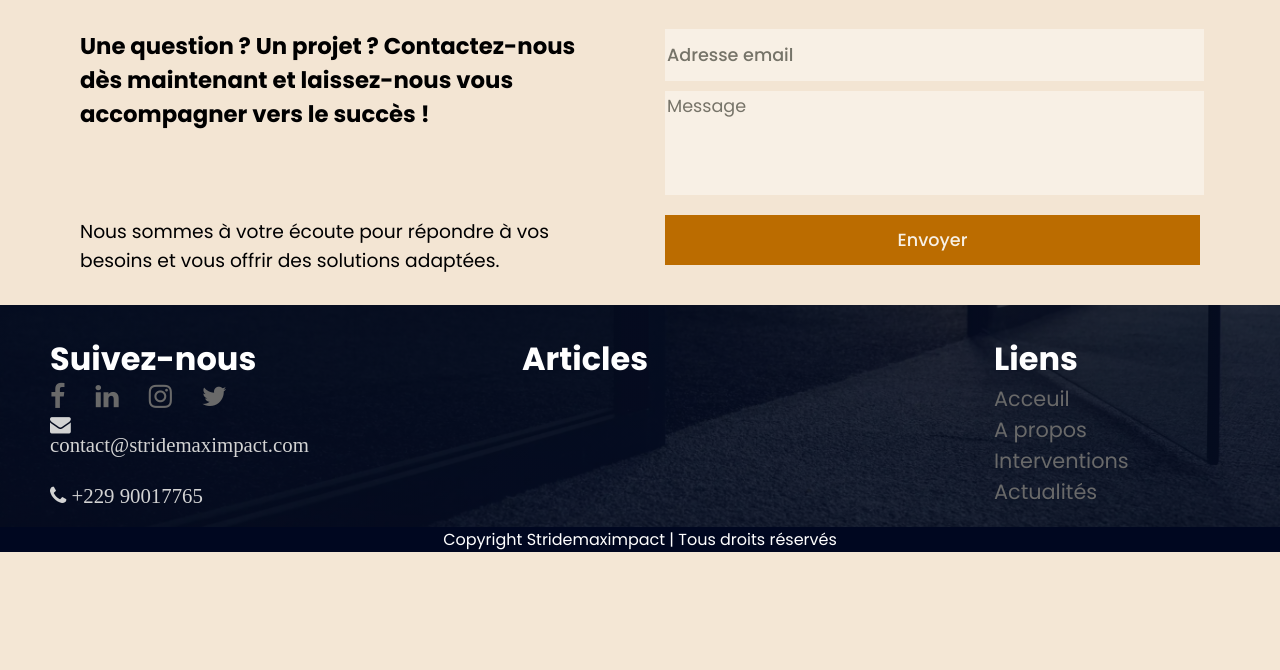
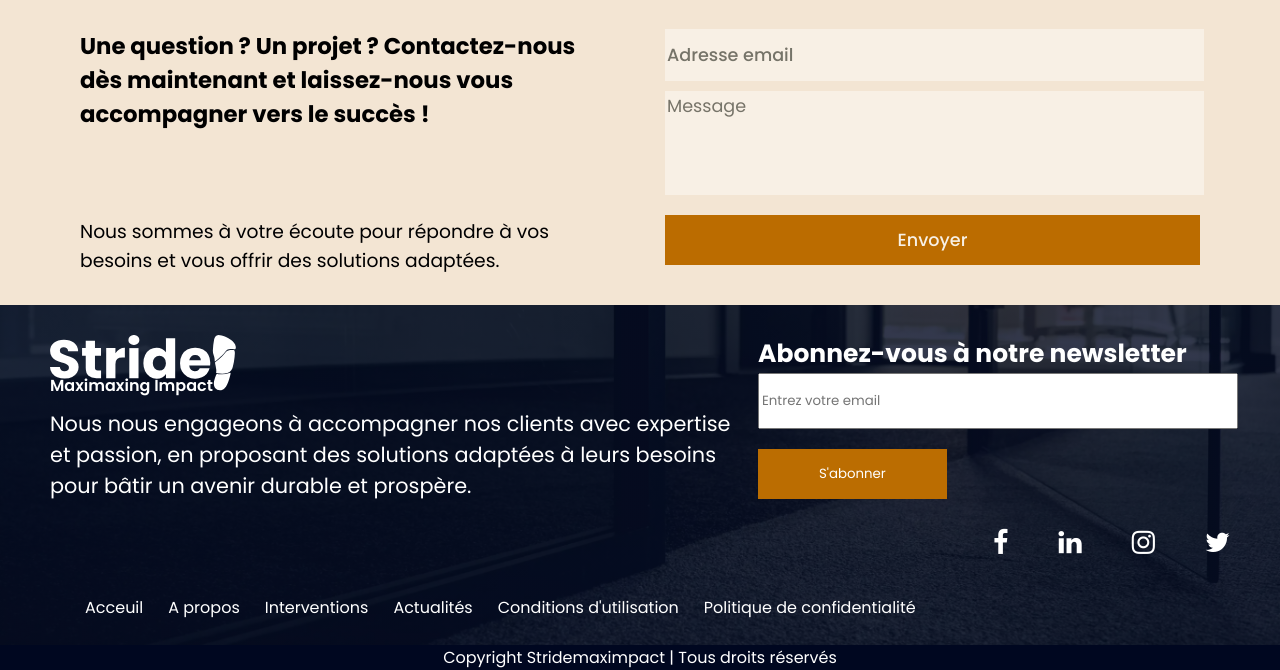
Before and after one commit to Topelus/Stridemaximpact, a PHP site: page /about.html in a window 1280 px wide. Shown: the part 471-1141 px from the top of the page. Before the commit the page ends 1023 px from the top, so only its background shows below. Run offline with PHP 8.4, Linux system fonts and the light colour scheme.

Commit message:
Corrections

```diff
--- a/about.html
+++ b/about.html
@@ -628,37 +623,99 @@
     </div>
     <footer>
         <div class="foot">
+            <div class="logofoot">
+                <div class="logo-stride">
+                    <!-- <img src="assets/images/logo-stride-c.png" alt="" srcset=""> -->
+                    <svg xmlns="http://www.w3.org/2000/svg" viewBox="0 0 518.24 183.11" fill="currentColor">
+                        <defs>
+                            <style>
+                                .scrolled .cls-1,
+                                .scrolled .cls-3 {
+                                    fill: #ff9100;
+                                }
+
+                                .scrolled .cls-2 {
+                                    fill: #0b43fc;
+                                }
+
+                                .cls-3 {
+                                    font-size: 44.6px;
+                                    font-family: Poppins-SemiBold, Poppins;
+                                    font-weight: 600;
+                                }
+
+                                .scrolled .cls-4 {
+                                    fill: #1ab9ff;
+                                }
+
+                                .scrolled .cls-5 {
+                                    fill: #186cfb;
+                                }
+                            </style>
+                        </defs>
+                        <g id="Calque_2" data-name="Calque 2">
+                            <g id="Calque_1-2" data-name="Calque 1">
+                                <path class="cls-1"
+                                    d="M249.3,14A12.93,12.93,0,0,1,245,23.86a15.4,15.4,0,0,1-10.92,4,15.6,15.6,0,0,1-11.06-4A12.93,12.93,0,0,1,218.74,14,13.09,13.09,0,0,1,223,4a15.6,15.6,0,0,1,11.06-4A15.4,15.4,0,0,1,245,4,13.09,13.09,0,0,1,249.3,14Z" />
+                                <path class="cls-2"
+                                    d="M20.48,117.87A33.72,33.72,0,0,1,5.8,106.73,30.37,30.37,0,0,1,0,89H27.4q.6,5.86,4.07,9a13.07,13.07,0,0,0,9,3.08q5.72,0,9-2.63a8.81,8.81,0,0,0,3.31-7.3,8.68,8.68,0,0,0-2.63-6.48,21.35,21.35,0,0,0-6.48-4.21,103.31,103.31,0,0,0-10.91-3.77A117.12,117.12,0,0,1,16.11,70.3,30.89,30.89,0,0,1,5,61Q.31,54.79.3,44.86.3,30.1,11,21.75T38.84,13.4Q56.3,13.4,67,21.75T78.43,45H50.58a10.86,10.86,0,0,0-3.76-8A13.25,13.25,0,0,0,37.94,34a11.11,11.11,0,0,0-7.53,2.48,9,9,0,0,0-2.86,7.15q0,5.13,4.82,8t15.05,6.18a139.24,139.24,0,0,1,16.64,6.62,31.76,31.76,0,0,1,11.06,9.18q4.66,6,4.67,15.51a30.45,30.45,0,0,1-4.59,16.41,32.25,32.25,0,0,1-13.32,11.74q-8.75,4.37-20.63,4.37A54.3,54.3,0,0,1,20.48,117.87Z" />
+                                <path class="cls-2"
+                                    d="M142.41,98.75v21.83H129.32q-14,0-21.83-6.85T99.66,91.38V58H89.42V36.58H99.66V16.11H125.4V36.58h16.86V58H125.4V91.68c0,2.51.61,4.31,1.81,5.42s3.21,1.65,6,1.65Z" />
+                                <path class="cls-2"
+                                    d="M193.75,39.67a29.08,29.08,0,0,1,15.05-4V62.92h-7.07q-9.64,0-14.46,4.14t-4.81,14.53v39H156.71v-84h25.75v14A33.87,33.87,0,0,1,193.75,39.67Z" />
+                                <path class="cls-2" d="M221.14,36.58v84h25.75v-84Z" />
+                                <path class="cls-2"
+                                    d="M265.33,55.7a36.56,36.56,0,0,1,13.32-15.06,34.82,34.82,0,0,1,18.82-5.27,33,33,0,0,1,15.13,3.47,27.57,27.57,0,0,1,10.76,9.33v-39h25.75v111.4H323.36v-12a26.09,26.09,0,0,1-10.31,9.63,32.32,32.32,0,0,1-15.58,3.62,34.38,34.38,0,0,1-18.82-5.35,36.9,36.9,0,0,1-13.32-15.2,50.71,50.71,0,0,1-4.89-22.81Q260.44,65.48,265.33,55.7ZM318,63.38a18.09,18.09,0,0,0-26-.08q-5.36,5.51-5.35,15.13T292,93.71a17.91,17.91,0,0,0,26,.08q5.34-5.58,5.34-15.21T318,63.38Z" />
+                                <path class="cls-2"
+                                    d="M446.51,84.75H388.25q.6,7.83,5,12a15.41,15.41,0,0,0,10.91,4.14q9.65,0,13.4-8.13H445A37.77,37.77,0,0,1,423.62,118a44.22,44.22,0,0,1-18.51,3.77,45.08,45.08,0,0,1-22-5.27,37.45,37.45,0,0,1-15.06-15.06q-5.42-9.78-5.42-22.88T368,55.7a37,37,0,0,1,15-15.06,45.4,45.4,0,0,1,22.13-5.27,44.9,44.9,0,0,1,21.67,5.12A36.72,36.72,0,0,1,441.61,55.1Q447,64.58,447,77.23A66,66,0,0,1,446.51,84.75Zm-25.9-14.3a13.25,13.25,0,0,0-4.51-10.54A16.63,16.63,0,0,0,404.81,56a16.35,16.35,0,0,0-10.92,3.76q-4.44,3.77-5.49,10.69Z" />
+                                <text class="cls-3" transform="translate(0 156.66)">Maximaxing Impact</text>
+                                <path class="cls-2"
+                                    d="M518.12,32.55a15.53,15.53,0,0,1,0,3.48c-.13,1.43-.65,3-2,3.57a4.59,4.59,0,0,1-2.12.12c-3.92-.41-7.76-.94-11.7-.54-4.68.47-9.34,2.11-12.27,6-6.51,8.58-21.82,23.62-30.39,28.69-.25-2.21-.45-4.62-.57-7.24-.39-8.12-5.28-14.74-4.94-23a217.62,217.62,0,0,1,3.54-30.86C459,6.25,462.41,0,469.78,0c12,0,25,6.65,34.26,13.54C510.22,18.12,517.12,24.57,518.12,32.55Z" />
+                                <path class="cls-4"
+                                    d="M503.26,105.88a2.45,2.45,0,0,1,.38,2.33c-2.28,10.05-5.26,20.54-9.6,29.91-3.76,8.12-9.91,16.17-19.69,16.17a17.41,17.41,0,0,1-14-6.6c-4-5.31-3.9-12.82-2.73-19.12,1.05-5.69,3.17-11.12,5.27-16.52,1.31-3.34,3.39-3.13,6.49-2.78a68.43,68.43,0,0,0,10.42.38,67.63,67.63,0,0,0,20.54-4C501.61,105.19,502.68,105.27,503.26,105.88Z" />
+                                <path class="cls-5"
+                                    d="M514.29,43.54c2.38,4.69.87,12.55.48,17.59a167.09,167.09,0,0,1-4.54,25.8c-1,4.11-2.27,8.25-4.72,11.69-8.11,11.37-27.8,9.69-39.79,8.15-3.88-.49-2-3.15-1.91-5.83a36.59,36.59,0,0,0-.2-4.91c-.56-5.52-2-11-3.11-16.38a5.23,5.23,0,0,1,.08-3.41,5.21,5.21,0,0,1,1.72-1.71c3-2.2,6.06-4.34,8.93-6.72a122.39,122.39,0,0,0,19.28-20.12c4.88-6.43,14.28-6.58,21.57-5.8A2.73,2.73,0,0,1,514.29,43.54Z" />
+                            </g>
+                        </g>
+                    </svg>
+                </div>
+                <p>
+                    Nous nous engageons à accompagner nos clients avec expertise et passion, en proposant des solutions
+                    adaptées à leurs besoins pour bâtir un avenir durable et prospère.
+                </p>
+
+                <!-- <div class="f2">
+                    <i class="fa fa-envelope"> contact@stridemaximpact.com</i>
+                    <i class="fa fa-phone"> +229 90017765</i>
+                </div> -->
+            </div>
+            <!-- <div class="lastest-articles">
+                <h1>Articles</h1>
+            </div> -->
+
+            <div class="newsletter">
+                <h1>Abonnez-vous à notre newsletter</h1>
+                <form>
+                    <input type="email" placeholder="Entrez votre email" required>
+                    <button type="submit">S'abonner</button>
+                </form>
                 <div class="follow-us">
-                <h1>Suivez-nous</h1>
-                <div>
                     <a href="http://" target="_blank" rel="noopener noreferrer"><i class="fa fa-facebook"></i></a>
                     <a href="http://" target="_blank" rel="noopener noreferrer"><i class="fa fa-linkedin"></i></a>
                     <a href="http://" target="_blank" rel="noopener noreferrer"><i class="fa fa-instagram"></i></a>
                     <a href="http://" target="_blank" rel="noopener noreferrer"><i class="fa fa-twitter"></i></a>
                 </div>
-                <div class="f2">
-                    <i class="fa fa-envelope"> contact@stridemaximpact.com</i>
-                    <i class="fa fa-phone"> +229 90017765</i>
             </div>
         </div>
-            <div class="lastest-articles">
-                <h1>Articles</h1>
-            </div>
         <div class="nav-links">
-                <h1>Liens</h1>
             <ul>
-                    <li><a href="index.html">Acceuil</a></li>
+                <li><a href="">Acceuil</a></li>
                 <li><a href="about.html#Us">A propos</a></li>
                 <li><a href="interventions.html#I1">Interventions</a></li>
                 <li><a href="">Actualités</a></li>
+                <li><a href="">Conditions d'utilisation</a></li>
+                <li><a href="">Politique de confidentialité</a></li>
             </ul>
-            </div>
-            <!-- <div class="legal">
-                <h1>Legal</h1>
-                <a href="">Politique</a>
-                <a href="">Conditions</a>
-                <a href="">FAQs</a>
-            </div> -->
         </div>
         <div class="copyright">Copyright Stridemaximpact | Tous droits réservés</div>
     </footer>
--- a/assets/css/style.css
+++ b/assets/css/style.css
@@ -77,7 +77,7 @@ header {
     color: white;
     transform: translateX(50px);
     opacity: 0;
-    animation: fade-in-out 10s;
+    animation: fade-in-out 15s;
 }
 
 .parralax-header .banntext p {
@@ -85,7 +85,7 @@ header {
     font-weight: 300;
     transform: translateY(30px);
     opacity: 1;
-    animation: fade-in-out2 10s;
+    animation: fade-in-out2 15s;
     text-align: justify;
 }
 
@@ -165,6 +165,7 @@ header {
     justify-content: space-between;
     align-items: flex-end;
 }
+
 
 .parralax-header .banndots span {
     width: 10px;
@@ -179,6 +180,11 @@ header {
     width: 15px;
     transition: 200ms ease-in-out;
     border-radius: 5px;
+}
+.active_dot{
+    width: 20px !important;
+    transition: 200ms ease-in-out;
+    border-radius: 5px !important;
 }
 
 .parralax-header .fa-arrow-down {
@@ -895,6 +901,7 @@ footer {
 
 footer h1 {
     color: white;
+    font-size: calc(25px);
 }
 
 footer .foot {
@@ -904,28 +911,45 @@ footer .foot {
     box-sizing: border-box;
     padding: 0px 80px;
     margin-top: 30px;
-    gap: 40px;
-    flex-wrap: wrap;
-}
-
-footer .foot>div {
+    gap: 20px;
+    /* flex-wrap: wrap; */
+}
+
+footer .logo-stride svg {
+    width: calc(150px + 2.8vw);
+    color: white;
+    transition: 200ms ease-in;
+}
+
+/* .foot div {
     display: flex;
     flex-direction: column;
     justify-content: space-between;
     color: rgb(211, 211, 211);
-    width: 20%;
-}
-
-footer .foot .follow-us>div {
-    gap: 30px;
-    display: flex;
-    align-items: center;
-}
-
-footer .foot .follow-us .f2 {
+    border: 1px black solid !important;
+} */
+²footer .foot .logofoot {
+    justify-content:flex-start ;
+}
+.logofoot p{
+    font-size: calc(8px + 1vw);
+    width: 100%;
+}
+
+
+footer .follow-us{
+    gap: 50px;
+    display: flex;
+    align-items: center;
+    justify-content:flex-end;
+    width: 100%;
+    margin-top: 30px;
+}
+
+/* footer .foot .follow-us .f2 {
     flex-direction: column;
     align-items: flex-start;
-}
+} */
 
 
 .foot>div i,
@@ -933,22 +957,57 @@ footer .foot .follow-us .f2 {
     font-size: 1.3em;
 }
 
-.foot>div a:hover {
-    color: white;
+footer .nav-links{
+    margin-top: 30px;
+    width: 100%;
+    padding: 0px 80px;
+    box-sizing: border-box;
 }
 
 footer .nav-links ul {
     list-style-type: none;
     display: flex;
-    justify-content: center;
-    flex-direction: column;
     padding: 0;
-}
-
+    flex-wrap: wrap;
+    gap: 15px;
+}
+footer .nav-links ul li{
+    padding: 5px;
+}
+
+footer .nav-links ul li a:hover{
+    color: rgb(187, 109, 1);
+    transition: 200ms ease-in-out;
+    position: relative;
+}
 footer a {
     list-style-type: none;
     text-decoration: none;
-    color: rgb(105, 105, 105);
+    color: rgb(255, 255, 255);
+}
+
+.newsletter{
+    width: 40%;
+    flex-shrink: 0;
+}
+
+.newsletter form{
+    display: flex;
+    flex-direction: column;
+    gap: 20px;
+}
+.newsletter form input{
+    width: 100%;
+    height: 50px;
+    outline: none;
+}
+.newsletter form button{
+    width: 40%;
+    height: 50px;
+    outline: none;
+    border: none;
+    background-color: rgb(187, 109, 1);
+    color: white;
 }
 
 
@@ -1277,7 +1336,10 @@ footer .copyright {
     justify-content: space-around;
     align-items: center;
     animation: scroll 15s linear infinite;
-    /* border: 1px black solid; */
+}
+
+.partenaires div:hover {
+    animation-play-state: paused;
 }
 
 .partenaires aside {
@@ -1318,10 +1380,12 @@ footer .copyright {
     text-decoration: none;
     color: rgb(44, 44, 44);
     font-size: calc(13px);
+    transition: 100ms ease-in-out;
 }
 
 .partenaires div span a:hover {
     color: rgb(187, 109, 1);
+    font-size: calc(14px);
 }
 
 /* Fin page about */
@@ -1821,9 +1885,10 @@ footer .copyright {
         left: 0;
     }
 
-    .valeursBox div:nth-child(3):nth-child(2){
+    .valeursBox div:nth-child(3):nth-child(2) {
         order: 1;
     }
+
     .valeursBox div:nth-child(3) span {
         right: 0%;
         top: 0%;
@@ -1968,27 +2033,7 @@ footer .copyright {
         justify-content: space-between;
     }
 
-    /* .about .container {
-        margin: 0px 0px;
-        flex-direction: column;
-        align-items: center;
-        width: 100%;
-        box-sizing: border-box;
-    }
-
-    .about h1 {
-        font-size: 3em;
-    }
-
-    .about .container aside {
-        width: 100%;
-        height: 500px;
-        margin-bottom: 20px;
-    }
-
-    .about .links-about {
-        width: 90%;
-    } */
+
 
     .team-member {
         min-width: fit-content;
@@ -2051,8 +2096,14 @@ footer .copyright {
         flex-direction: column;
         gap: 30px;
     }
-
+    footer .follow-us{
+        justify-content:center;
+    }
     footer .foot>div {
         width: 100%;
     }
-}
+    .logofoot p{
+        font-size: calc(15px + 1vw);
+        width: 100%;
+    }
+}
```
Also changed, not shown: other parts of about.html (+10 -15 lines), assets/scripts/scripts.js (+13 -6 lines), index.html (+83 -21 lines), interventions.html (+79 -52 lines), news.html (+80 -12 lines). Lines whose indentation alone changed are shown as unchanged.
